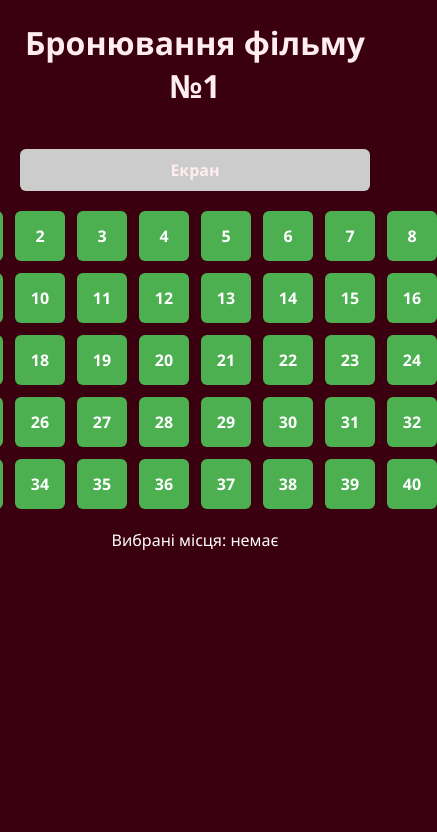
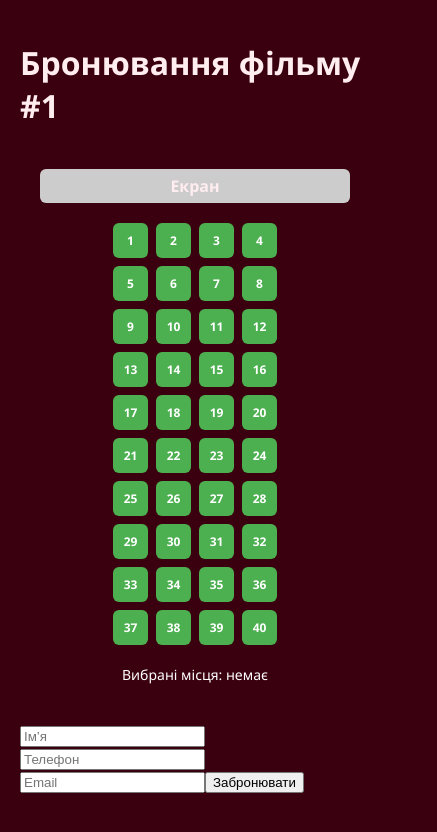
Before and after one commit to Dariadrabych/cinema-model8, a React (Create React App) app: page /booking/1 in a window 390 px wide. Shown: the top 832 px of the page, 437 px wide, since content can reach past the window. Built offline with nearby package versions, Linux system fonts and the light colour scheme.

Commit message:
feat: реалізовано BookingService для роботи з localStorage (збереження і зчитування бронювань)

```diff
--- a/package.json
+++ b/package.json
@@ -11,6 +11,7 @@
     "react-dom": "^19.1.0",
     "react-router-dom": "^7.6.0",
     "react-scripts": "5.0.1",
+    "react-toastify": "^11.0.5",
     "web-vitals": "^2.1.4"
   },
   "scripts": {
--- a/src/App.js
+++ b/src/App.js
@@ -1,11 +1,10 @@
 import React, { useState } from 'react';
-import { BrowserRouter, Routes, Route, useParams } from 'react-router-dom';
+import { BrowserRouter, Routes, Route } from 'react-router-dom';
 import MovieList from './components/MovieList';
 import moviesData from './data/movies';
-import CinemaHall from './components/CinemaHall';
+import Booking from './pages/Booking';
 import './App.css';
 
-// === СТОРІНКА ГОЛОВНА ===
 const HomePage = () => {
   const [searchTerm, setSearchTerm] = useState('');
 
@@ -30,25 +29,12 @@ const HomePage = () => {
   );
 };
 
-// === СТОРІНКА БРОНЮВАННЯ ===
-const BookingPage = () => {
-  const { id } = useParams();
-
-  return (
-    <div>
-      <h1 style={{ textAlign: 'center' }}>Бронювання фільму №{id}</h1>
-      <CinemaHall />
-    </div>
-  );
-};
-
-// === ГОЛОВНИЙ КОМПОНЕНТ З ROUTER ===
 const App = () => {
   return (
     <BrowserRouter>
       <Routes>
         <Route path="/" element={<HomePage />} />
-        <Route path="/booking/:id" element={<BookingPage />} />
+        <Route path="/booking/:id" element={<Booking />} />
       </Routes>
     </BrowserRouter>
   );
--- a/src/components/CinemaHall.css
+++ b/src/components/CinemaHall.css
@@ -13,7 +13,7 @@
 
 .cinema-grid {
   display: grid;
-  grid-template-columns: repeat(8, 50px); /* 8 місць у ряду */
+  grid-template-columns: repeat(8, 50px);
   gap: 12px;
   justify-content: center;
   margin-bottom: 20px;
@@ -22,7 +22,7 @@
 .seat {
   width: 50px;
   height: 50px;
-  background-color: #4CAF50; /* зелений — вільне місце */
+  background-color: #4CAF50;
   color: white;
   display: flex;
   align-items: center;
@@ -31,15 +31,22 @@
   cursor: pointer;
   font-weight: bold;
   user-select: none;
-  transition: background-color 0.3s ease;
+  transition: background-color 0.3s ease, transform 0.2s ease;
 }
 
 .seat:hover {
-  opacity: 0.8;
+  opacity: 0.85;
+  transform: scale(1.05);
 }
 
 .seat.selected {
-  background-color: #1E90FF; /* синій — вибране місце */
+  background-color: #1E90FF;
+}
+
+.seat.booked {
+  background-color: #f44336;
+  cursor: not-allowed;
+  pointer-events: none;
 }
 
 .selected-info {
@@ -47,3 +54,39 @@
   color: #fff;
   font-size: 16px;
 }
+
+/* ✅ АДАПТИВНІСТЬ ДЛЯ МОБІЛЬНИХ ТА ПЛАНШЕТІВ */
+@media (max-width: 768px) {
+  .cinema-grid {
+    grid-template-columns: repeat(5, 40px); /* менше місць у ряд */
+    gap: 10px;
+  }
+
+  .seat {
+    width: 40px;
+    height: 40px;
+    font-size: 14px;
+  }
+
+  .screen {
+    font-size: 16px;
+    padding: 6px;
+  }
+
+  .selected-info {
+    font-size: 14px;
+  }
+}
+
+@media (max-width: 480px) {
+  .cinema-grid {
+    grid-template-columns: repeat(4, 35px);
+    gap: 8px;
+  }
+
+  .seat {
+    width: 35px;
+    height: 35px;
+    font-size: 12px;
+  }
+}
--- a/src/components/CinemaHall.jsx
+++ b/src/components/CinemaHall.jsx
@@ -1,14 +1,21 @@
-import React, { useState } from 'react';
+import React, { useEffect, useState } from 'react';
 import './CinemaHall.css';
+import BookingService from '../services/BookingService';
 
-const CinemaHall = () => {
+const CinemaHall = ({ movieId, selectedSeats, setSelectedSeats, refreshTrigger }) => {
   const rows = 5;
   const seatsPerRow = 8;
   const totalSeats = rows * seatsPerRow;
 
-  const [selectedSeats, setSelectedSeats] = useState([]);
+  const [bookedSeats, setBookedSeats] = useState([]);
+
+  useEffect(() => {
+    const booked = BookingService.getBookedSeats(movieId);
+    setBookedSeats(booked);
+  }, [movieId, refreshTrigger]); // ❗ додаємо refreshTrigger
 
   const toggleSeat = (seat) => {
+    if (bookedSeats.includes(seat)) return;
     setSelectedSeats(prev =>
       prev.includes(seat)
         ? prev.filter(s => s !== seat)
@@ -24,7 +31,9 @@ const CinemaHall = () => {
         {Array.from({ length: totalSeats }, (_, index) => (
           <div
             key={index}
-            className={`seat ${selectedSeats.includes(index) ? 'selected' : ''}`}
+            className={`seat
+              ${bookedSeats.includes(index) ? 'booked' : ''}
+              ${selectedSeats.includes(index) ? 'selected' : ''}`}
             onClick={() => toggleSeat(index)}
           >
             {index + 1}
@@ -33,7 +42,7 @@ const CinemaHall = () => {
       </div>
 
       <div className="selected-info">
-        Вибрані місця: {selectedSeats.map(s => s + 1).join(', ') || 'немає'}
+        Вибрані місця: {selectedSeats.length ? selectedSeats.map(s => s + 1).join(', ') : 'немає'}
       </div>
     </div>
   );
--- a/src/pages/Booking.jsx
+++ b/src/pages/Booking.jsx
@@ -1,13 +1,80 @@
+import React, { useState } from 'react';
 import { useParams } from 'react-router-dom';
 import CinemaHall from '../components/CinemaHall';
+import BookingService from '../services/BookingService';
+import { toast, ToastContainer } from 'react-toastify';
+import 'react-toastify/dist/ReactToastify.css';
 
 const Booking = () => {
   const { id } = useParams();
+  const movieId = id.toString();
+
+  const [selectedSeats, setSelectedSeats] = useState([]);
+  const [userData, setUserData] = useState({ name: '', phone: '', email: '' });
+  const [refreshTrigger, setRefreshTrigger] = useState(false); // ✅ додано для оновлення
+
+  const handleSubmit = (e) => {
+    e.preventDefault();
+    if (!userData.name || !userData.phone || !userData.email) {
+      toast.error("Усі поля обов’язкові для заповнення!");
+      return;
+    }
+
+    const emailRegex = /\S+@\S+\.\S+/;
+    if (!emailRegex.test(userData.email)) {
+      toast.error("Неправильний формат email");
+      return;
+    }
+
+    if (selectedSeats.length === 0) {
+      toast.warning("Оберіть хоча б одне місце для бронювання");
+      return;
+    }
+
+    BookingService.saveBooking(movieId, userData, selectedSeats);
+    toast.success("Бронювання успішне!");
+    setSelectedSeats([]);
+    setUserData({ name: '', phone: '', email: '' });
+    setRefreshTrigger(prev => !prev); // ✅ оновлює компонент CinemaHall
+  };
 
   return (
-    <div>
-      <h1>Бронювання фільму #{id}</h1>
-      <CinemaHall />
+    <div style={{ padding: '20px' }}>
+      <h1>Бронювання фільму #{movieId}</h1>
+
+      <CinemaHall
+        movieId={movieId}
+        selectedSeats={selectedSeats}
+        setSelectedSeats={setSelectedSeats}
+        refreshTrigger={refreshTrigger} // ✅ передано
+      />
+
+      <form onSubmit={handleSubmit} style={{ marginTop: '20px', maxWidth: '400px' }}>
+        <input
+          type="text"
+          placeholder="Ім’я"
+          value={userData.name}
+          onChange={(e) => setUserData({ ...userData, name: e.target.value })}
+          required
+        />
+        <input
+          type="tel"
+          placeholder="Телефон"
+          value={userData.phone}
+          onChange={(e) => setUserData({ ...userData, phone: e.target.value })}
+          required
+        />
+        <input
+          type="email"
+          placeholder="Email"
+          value={userData.email}
+          onChange={(e) => setUserData({ ...userData, email: e.target.value })}
+          required
+        />
+        <button type="submit">Забронювати</button>
+      </form>
+
+      <ToastContainer />
     </div>
   );
 };
--- /dev/null
+++ b/src/services/BookingService.js
@@ -0,0 +1,17 @@
+
+const BookingService = {
+  saveBooking: (movieId, userData, selectedSeats) => {
+    const allBookings = JSON.parse(localStorage.getItem('bookings')) || {};
+    allBookings[movieId] = allBookings[movieId] || [];
+    allBookings[movieId].push({ userData, seats: selectedSeats });
+    localStorage.setItem('bookings', JSON.stringify(allBookings));
+  },
+
+  getBookedSeats: (movieId) => {
+    const allBookings = JSON.parse(localStorage.getItem('bookings')) || {};
+    const bookingsForMovie = allBookings[movieId] || [];
+    return bookingsForMovie.flatMap(b => b.seats);
+  }
+};
+
+export default BookingService;
```
Also changed, not shown: 1 other file (tests, documents, lock files or other folders).
